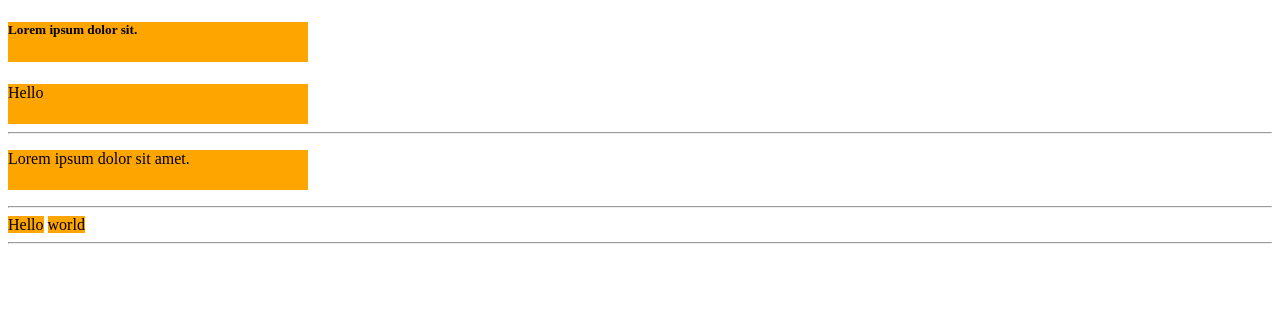
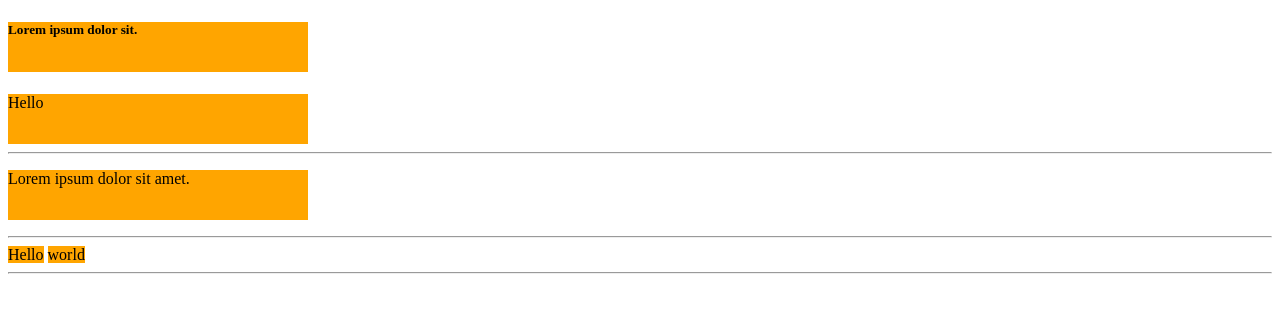
Before and after one commit to space4monkey/html-lesson, a plain HTML site: page lesson_3/Index.html in a window 1280 px wide. Drawn offline with Linux system fonts and the light colour scheme.

Commit message:
add homeWork 3

```diff
--- a/lesson_3/css/style.css
+++ b/lesson_3/css/style.css
@@ -5,7 +5,7 @@ span {
   background: orange;
   /* padding: 10px;
   margin: 10px; */
-  height: 40px;
+  height: 50px;
   width: 300px;
   /* display: inline-block; */
 }
--- /dev/null
+++ b/lesson_3/homeWork/css/style.css
@@ -0,0 +1,9 @@
+div {
+  background: blue;
+  font-size: large;
+  color: chartreuse;
+  width: 220px;
+  height: 50px;
+  display: inline-block;
+  margin: 10px;
+}
```
Also changed, not shown: lesson_3/homeWork/index.html (added, +18 -0 lines).
